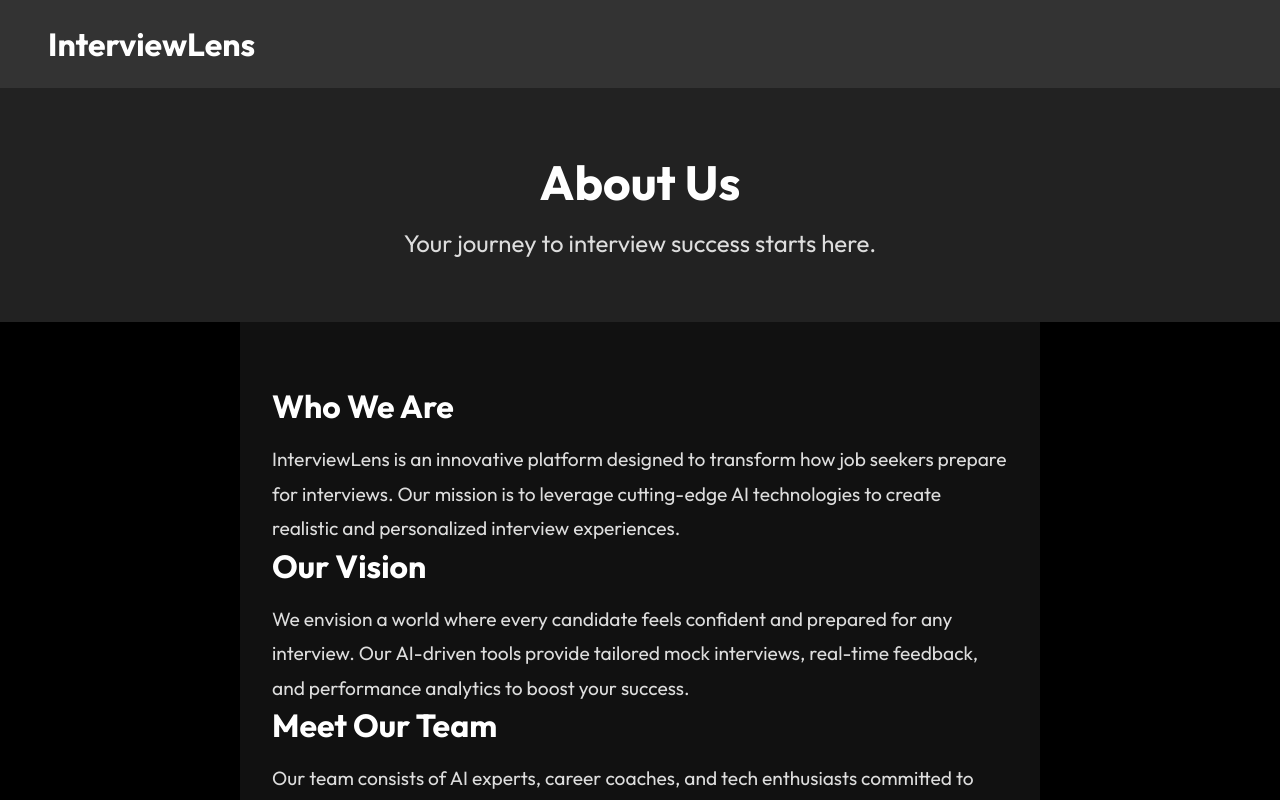
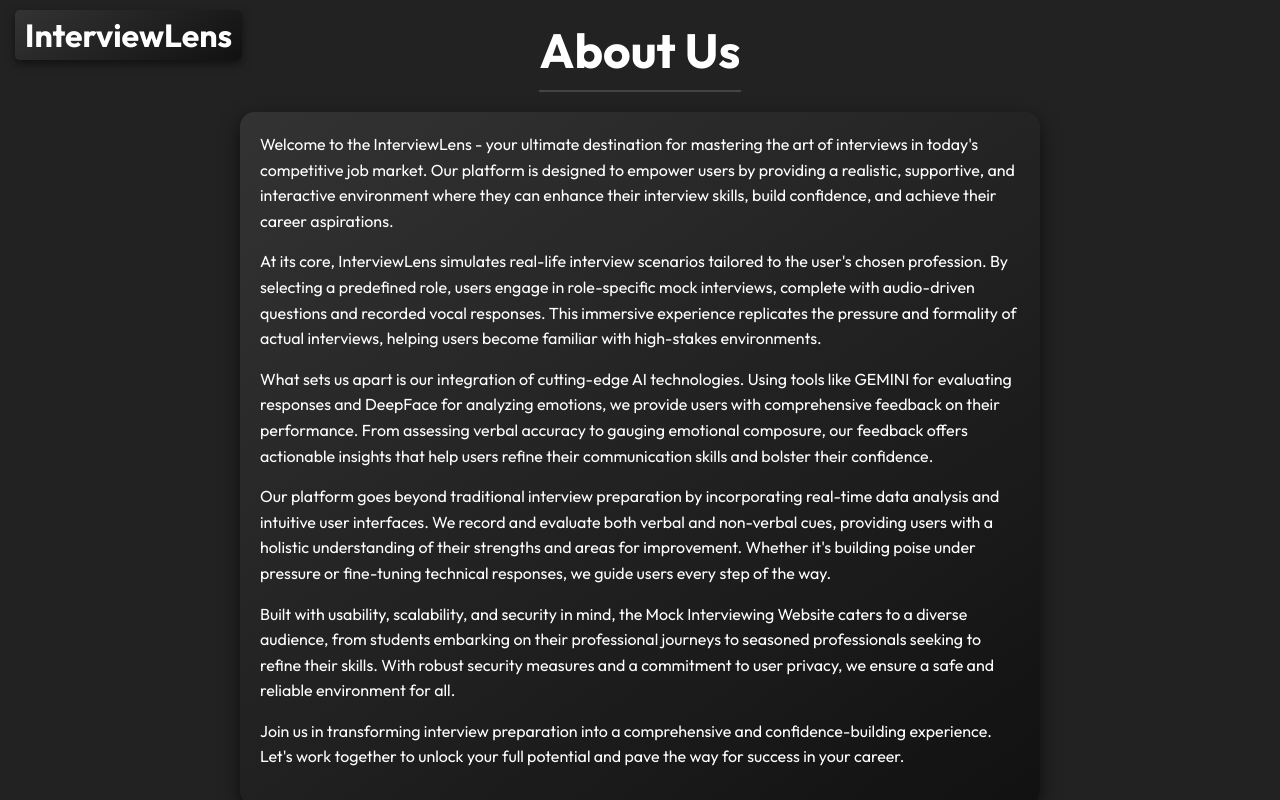
Before and after one commit to sanyam0712/InterviewLens, a React (Vite) app in the folder frontend/: page /about-us in a window 1280 px wide. Shown: the top 800 px of the page. Built offline with nearby package versions, Linux system fonts and the light colour scheme.

Commit message:
bug fixed

```diff
--- a/frontend/src/pages/AboutUs/AboutUs.css
+++ b/frontend/src/pages/AboutUs/AboutUs.css
@@ -1,69 +1,55 @@
-.about-container {
-    font-family: Arial, sans-serif;
-    color: #fff;
-    background: #000;
-    text-align: center;
-    padding: 0;
-    margin: 0;
+/* Outer wrapper styles */
+.about-us-wrapper {
+  background-color: #222; /* Background outside the container */
+  min-height: 100vh;     /* Ensure it covers the full viewport height */
+  display: flex;
+  flex-direction: column; /* Stack title and content vertically */
+  justify-content: center;
+  align-items: center;
+  padding: 20px;
+  box-sizing: border-box;
+  position: relative; /* Allows positioning of the top-left logo */
 }
 
-  .navbar {
-    background: #111;
-    padding: 1rem 2rem;
+/* Top-left logo styles */
+.top-left-logo {
+  position: absolute;
+  top: 10px;
+  left: 15px;
+  font-size: 2rem;
+  font-weight: bold;
+  color: white;
+  background: linear-gradient(145deg, #333, #111); /* Same color as the container */
+  padding: 5px 10px;
+  border-radius: 5px;
+  box-shadow: 0 4px 10px rgba(0, 0, 0, 0.5);
 }
 
-  .logo {
-    font-size: 2rem;
+/* Title styles */
+.about-us-title {
+  font-size: 48px;
+  color: white;
+  margin-bottom: 20px;
+  text-align: center;
   font-weight: bold;
-    color: #fff;
+  border-bottom: 2px solid #444;
+  padding-bottom: 10px;
+  width: fit-content;
 }
 
-  .about-hero {
-    padding: 4rem 2rem;
-    background: #222;
+/* About us container styles */
+.about-us-container {
+  font-family: 'Poppins', Arial, sans-serif;
+  background: linear-gradient(145deg, #333, #111); /* Gradient background for the container */
+  color: white;
+  padding: 20px;
+  border-radius: 15px;
+  box-shadow: 0 8px 20px rgba(0, 0, 0, 0.6);
+  max-width: 800px;
+  line-height: 1.6;
 }
 
-  .about-hero h1 {
-    font-size: 3rem;
-    margin-bottom: 1rem;
+.about-us-container p {
+  margin-bottom: 15px;
+  font-size: 16px;
 }
-
-  .about-hero p {
-    font-size: 1.5rem;
-    color: #ddd;
-  }
-
-  .about-content {
-    padding: 4rem 2rem;
-    background: #111;
-    text-align: left;
-    max-width: 800px;
-    margin: 0 auto;
-  }
-
-  .about-content h2 {
-    font-size: 2rem;
-    margin-bottom: 1rem;
-    color: #fff;
-  }
-
-  .about-content p {
-    font-size: 1.2rem;
-    color: #ddd;
-    line-height: 1.8;
-  }
-
-  .footer {
-    padding: 2rem;
-    background: #000;
-  }
-
-  .footer-section h3 {
-    font-size: 1.5rem;
-    margin-bottom: 1rem;
-  }
-
-  .footer-section p {
-    font-size: 1.2rem;
-    color: #ddd;
-  }
--- a/frontend/src/pages/AboutUs/AboutUs.jsx
+++ b/frontend/src/pages/AboutUs/AboutUs.jsx
@@ -1,43 +1,61 @@
-import React from 'react';
-import './AboutUs.css';
+import React, { useState } from "react";
+import "./AboutUs.css";
+import { useNavigate } from "react-router-dom";
 
-function AboutUs() {
+const AboutUs = () => {
+  const navigate = useNavigate()
   return (
-    <div className="about-container">
-      <nav className="navbar">
-        <div className="logo">InterviewLens</div>
-      </nav>
-
-      <header className="about-hero">
-        <h1>About Us</h1>
-        <p>Your journey to interview success starts here.</p>
-      </header>
-
-      <section className="about-content">
-        <h2>Who We Are</h2>
+    <div onClick={navigate("/")} className="about-us-wrapper">
+      <div className="top-left-logo" >InterviewLens</div>
+      <h1 className="about-us-title">About Us</h1>
+      <div className="about-us-container">
         <p>
-          InterviewLens is an innovative platform designed to transform how job seekers prepare for interviews. Our mission is to leverage cutting-edge AI technologies to create realistic and personalized interview experiences.
+          Welcome to the InterviewLens - your ultimate destination for mastering
+          the art of interviews in today's competitive job market. Our platform
+          is designed to empower users by providing a realistic, supportive, and
+          interactive environment where they can enhance their interview skills,
+          build confidence, and achieve their career aspirations.
         </p>
-
-        <h2>Our Vision</h2>
         <p>
-          We envision a world where every candidate feels confident and prepared for any interview. Our AI-driven tools provide tailored mock interviews, real-time feedback, and performance analytics to boost your success.
+          At its core, InterviewLens simulates real-life interview scenarios
+          tailored to the user's chosen profession. By selecting a predefined
+          role, users engage in role-specific mock interviews, complete with
+          audio-driven questions and recorded vocal responses. This immersive
+          experience replicates the pressure and formality of actual interviews,
+          helping users become familiar with high-stakes environments.
         </p>
-
-        <h2>Meet Our Team</h2>
         <p>
-          Our team consists of AI experts, career coaches, and tech enthusiasts committed to helping you shine in your next job interview.
+          What sets us apart is our integration of cutting-edge AI technologies.
+          Using tools like GEMINI for evaluating responses and DeepFace for
+          analyzing emotions, we provide users with comprehensive feedback on
+          their performance. From assessing verbal accuracy to gauging emotional
+          composure, our feedback offers actionable insights that help users
+          refine their communication skills and bolster their confidence.
         </p>
-      </section>
-
-      <footer className="footer">
-        <div className="footer-section">
-          <h3>Contact Us</h3>
-          <p>Email: contact@interviewlens.com</p>
-        </div>
-      </footer>
+        <p>
+          Our platform goes beyond traditional interview preparation by
+          incorporating real-time data analysis and intuitive user interfaces.
+          We record and evaluate both verbal and non-verbal cues, providing
+          users with a holistic understanding of their strengths and areas for
+          improvement. Whether it's building poise under pressure or fine-tuning
+          technical responses, we guide users every step of the way.
+        </p>
+        <p>
+          Built with usability, scalability, and security in mind, the Mock
+          Interviewing Website caters to a diverse audience, from students
+          embarking on their professional journeys to seasoned professionals
+          seeking to refine their skills. With robust security measures and a
+          commitment to user privacy, we ensure a safe and reliable environment
+          for all.
+        </p>
+        <p>
+          Join us in transforming interview preparation into a comprehensive and
+          confidence-building experience. Let's work together to unlock your
+          full potential and pave the way for success in your career.
+        </p>
+      </div>
     </div>
   );
-}
+};
 
 export default AboutUs;
--- a/frontend/src/pages/InterviewPage/InterviewPage.jsx
+++ b/frontend/src/pages/InterviewPage/InterviewPage.jsx
@@ -35,7 +35,8 @@ const InterviewPage = () => {
 
 
   useEffect(() => {
-        fetch("http://localhost:4000/api/emotion/start-analysis")
+    setTimeout(() => {
+      fetch("http://localhost:4000/api/emotion/start-analysis")
           .then((response) => response.json())
           .then((emotionData) => {
             const positiveSum = (emotionData.happy || 0) + (emotionData.neutral || 0);
@@ -53,6 +54,8 @@ const InterviewPage = () => {
 
           })
           .catch((error) => console.error("Error fetching emotion data:", error));
+    }, 5000);
+
   },[])
 
   useEffect(() => {
--- a/frontend/src/pages/Result/Result.css
+++ b/frontend/src/pages/Result/Result.css
@@ -3,9 +3,10 @@
   background-color: #1a1a1a;
   color: #fff;
   padding: 30px;
-  border-radius: 8px;
+  /* border-radius: 8px;
   width: 90%;
-  margin: 20px auto;
+  margin: 20px auto; */
+  height: 100vh;
   box-shadow: 0 4px 8px rgba(0, 0, 0, 0.1);
 }
 
```
Lines whose indentation alone changed are shown as unchanged.
